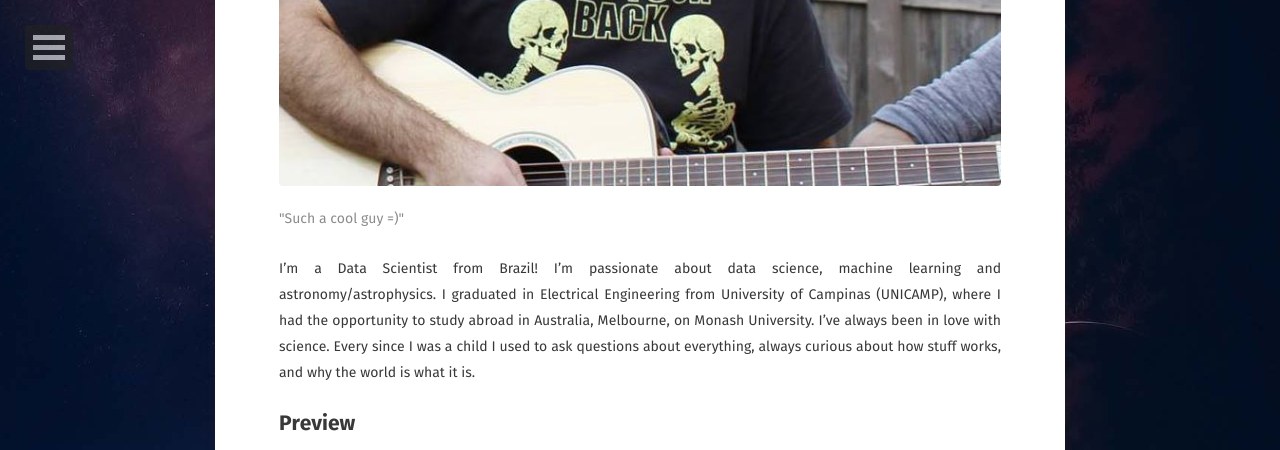
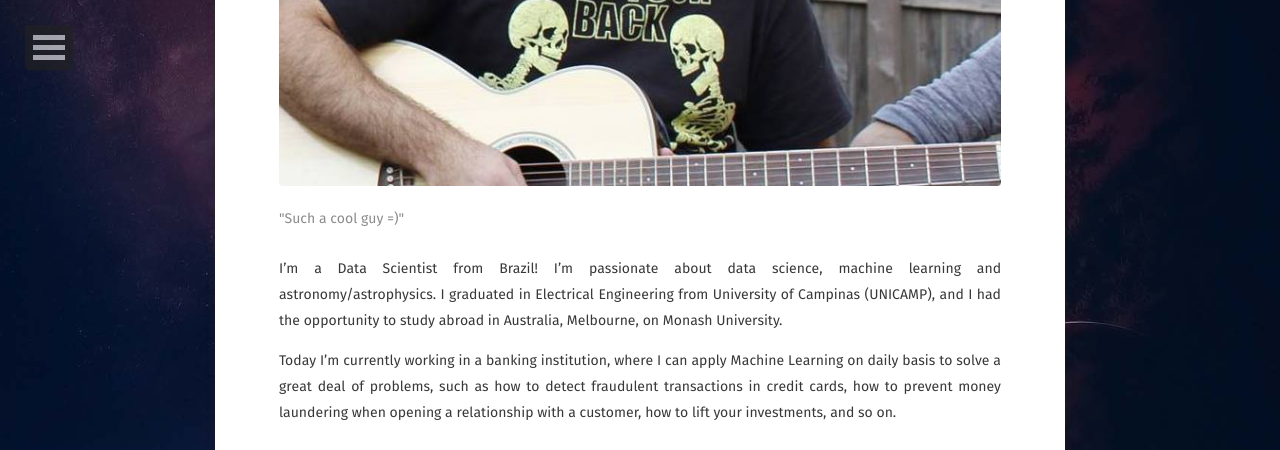
Before and after one commit to hgpadovani/hgpadovani.github.io, a Jekyll site: the page built from about/index.md, in a window 1280 px wide and 1400 px high, scrolled down 935 px, cut to the strip 0-450 px from the top of the window. Built offline with Jekyll 4.4.1, drawn with Linux system fonts in a browser that asks for light colours; some web fonts are replaced; some of the changed text lies outside the part shown.

Commit message:
about finished

```diff
--- a/about/index.md
+++ b/about/index.md
@@ -11,12 +11,35 @@ comments: false
 ## How am I?
 
 <figure>
-	<a href="/assets/img/me.jpg"><img src="/assets/img/me.jpg"></a>
+	<a href="/assets/img/me.jpg"><img src="/assets/img/me.jpg" width="400" height="400"></a>
 	<figcaption> "Such a cool guy =)" </figcaption>
 </figure>
 
-I'm a Data Scientist from Brazil! I'm passionate about data science, machine learning and astronomy/astrophysics. I graduated in Electrical Engineering from University of Campinas (UNICAMP), where I had the opportunity to study abroad in Australia, Melbourne, on Monash University.
-I've always been in love with science. Every since I was a child I used to ask questions about everything, always curious about how stuff works, and why the world is what it is.
+I'm a Data Scientist from Brazil! I'm passionate about data science, machine learning and astronomy/astrophysics. I graduated in Electrical Engineering from University of Campinas (UNICAMP), and I had the opportunity to study abroad in Australia, Melbourne, on Monash University.
+
+Today I'm currently working in a banking institution, where I can apply Machine Learning on daily basis to solve a great deal of problems, such as how to detect fraudulent transactions in credit cards, how to prevent money laundering when opening a relationship with a customer, how to lift your investments, and so on.
+
+## Why am I doing this blog?
+
+I've always been in love with science. Every since I was a child I used to ask questions about everything, always curious about how stuff works, and why the universe is what it is. Later on I've come across with the **scientific method**, a step-by-step way of thinking that scientists follows in order to create knowledge and develop science.
+
+In a nutshell, it works as follows:
+
+* Define a question;
+* Gather information and resources (data gathering);
+* Form an explanatory hypothesis;
+* Test the hypothesis by performing an experiment and collecting data in a reproducible manner;
+* Analyze the data;
+* Interpret the data and draw conclusions that serve as a starting point for new hypothesis;
+* Repeat process if necessary.
+
+This process is led with rigorous **skepticism** about what is observed, given that cognitive assumptions can distort how one interprets the observation. This is something that people are not used to do, given that everybody is biased in almost every subject. People are not making questions about the universe around them, and that is quite sad!
+
+Carl Sagan once said that we live in a society that is heavily dependent on science and technology, where almost nobody knows anything about science and technology. I am here to try to change that!
+
+With that said, I intent to post a series of experiments and tutorials about data science, machine learning and science in general. I hope that you, reader, may have a great time such as the one I'm having by sharing this stuff with you! =)
+
+
 
 
 
```
